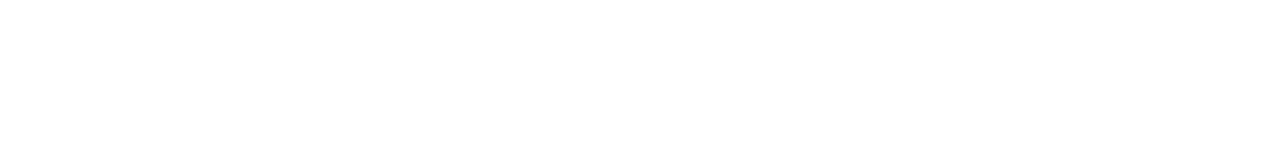
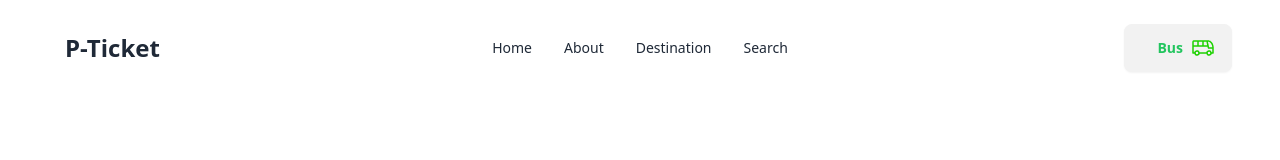
Before and after one commit to Suborna589/B9A5-smart-Ticketing, a plain HTML site: page index.html in a window 1280 px wide. Drawn offline with nearby package versions, Linux system fonts and the light colour scheme.

Commit message:
my Project

```diff
--- a/index.html
+++ b/index.html
@@ -4,8 +4,45 @@
     <meta charset="UTF-8">
     <meta name="viewport" content="width=device-width, initial-scale=1.0">
     <title>Smart-Ticket</title>
+
+<link href="https://cdn.jsdelivr.net/npm/daisyui@4.7.2/dist/full.min.css" rel="stylesheet" type="text/css" />
+<script src="https://cdn.tailwindcss.com"></script>
 </head>
 <body>
+    <header>
+        <div class="navbar bg-base-100">
+            <div class="navbar-start">
+              <div class="dropdown">
+                <div tabindex="0" role="button" class="btn btn-ghost lg:hidden">
+                  <svg xmlns="http://www.w3.org/2000/svg" class="h-5 w-5" fill="none" viewBox="0 0 24 24" stroke="currentColor"><path stroke-linecap="round" stroke-linejoin="round" stroke-width="2" d="M4 6h16M4 12h8m-8 6h16" /></svg>
+                </div>
+                <ul tabindex="0" class="menu menu-sm dropdown-content mt-3 z-[1] p-2 shadow bg-base-100 rounded-box w-52">
+                  <li><a>Home</a></li>
+                  <li><a>About</a></li>
+                  <li><a>Destination</a></li>
+                  <li><a>Search</a></li>
+                </ul>
+              </div>
+              <a class="btn btn-ghost text-2xl font-bold ml-10">P-Ticket</a>
+            </div>
+            <div class="navbar-center hidden lg:flex">
+              <ul class="menu menu-horizontal px-1">
+                <li><a>Home</a></li>
+                  <li><a>About</a></li>
+                  <li><a>Destination</a></li>
+                  <li><a>Search</a></li>
+              </ul>
+            </div>
+            <div class="navbar-end">
+              <a class="btn m-4 mr-10  pl-8 text-green-500">Bus <img src="images/bus-icon.png" alt=""></a>
+
+            </div>
+          </div>
+
+    </header>
+    <main></main>
+    <footer></footer>
 
 </body>
+<script></script>
 </html>
```
Also changed, not shown: images/bus-icon.png (added).
